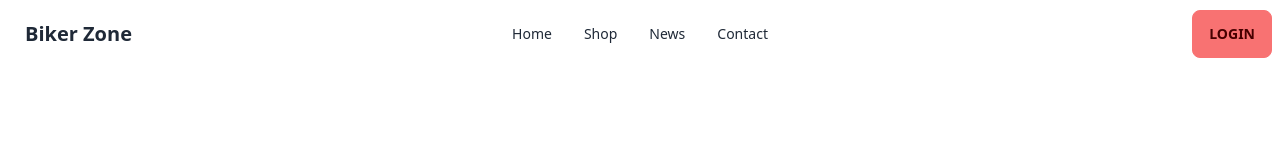
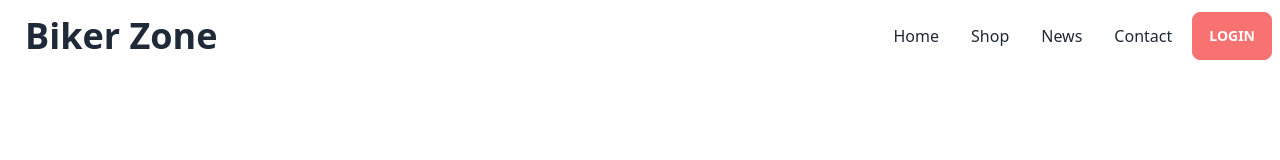
Before and after one commit to codeninja-404/motorcycle-zone, a plain HTML site: page index.html in a window 1280 px wide. Drawn offline with nearby package versions, Linux system fonts and the light colour scheme.

Commit message:
random commit

```diff
--- a/index.html
+++ b/index.html
@@ -12,12 +12,18 @@
     <script src="https://cdn.tailwindcss.com">
 
     </script>
+    <link rel="preconnect" href="https://fonts.googleapis.com" />
+    <link rel="preconnect" href="https://fonts.gstatic.com" crossorigin />
+    <link
+      href="https://fonts.googleapis.com/css2?family=Poppins:wght@100;200;300;400;500;600;800&display=swap"
+      rel="stylesheet"
+    />
   </head>
   <body>
-    <header>
+    <header class="md:container md:mx-auto">
       <nav>
         <div class="navbar bg-base-100">
-          <div class="navbar-start">
+          <div class="flex-1">
             <div class="dropdown">
               <label tabindex="0" class="btn btn-ghost lg:hidden">
                 <svg
@@ -37,7 +43,7 @@
               </label>
               <ul
                 tabindex="0"
-                class="menu menu-sm dropdown-content mt-3 z-[1] p-2 shadow bg-base-100 rounded-box w-52"
+                class="text-base menu menu-sm dropdown-content mt-3 z-[1] p-2 shadow bg-base-100 rounded-box w-52"
               >
                 <li><a>Home</a></li>
                 <li><a>Shop</a></li>
@@ -45,21 +51,26 @@
                 <li><a>Contact</a></li>
               </ul>
             </div>
-            <a class="btn btn-ghost normal-case text-xl">Biker Zone</a>
+            <a class="btn btn-ghost normal-case text-4xl">Biker Zone</a>
           </div>
           <div class="navbar-center hidden lg:flex">
-            <ul class="menu menu-horizontal px-1">
+            <ul class="text-base menu menu-horizontal px-1">
               <li><a>Home</a></li>
               <li><a>Shop</a></li>
               <li><a>News</a></li>
               <li><a>Contact</a></li>
             </ul>
           </div>
-          <div class="navbar-end">
-            <a class="btn btn-error">Login</a>
+          <div class="">
+            <a class="btn btn-error text-white">Login</a>
           </div>
         </div>
       </nav>
     </header>
+
+    <!-- main section -->
+    <main class="md:container md:mx-auto">
+
+    </main>
   </body>
 </html>
```
